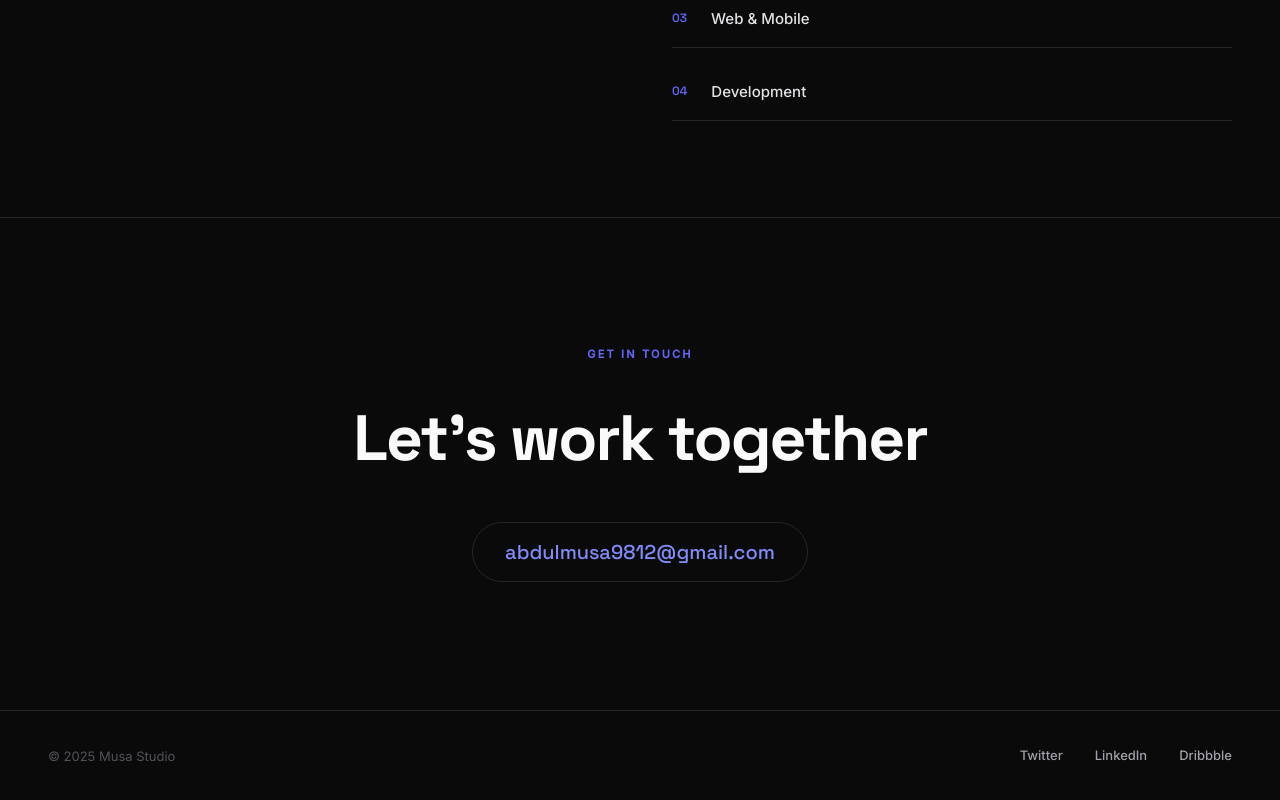
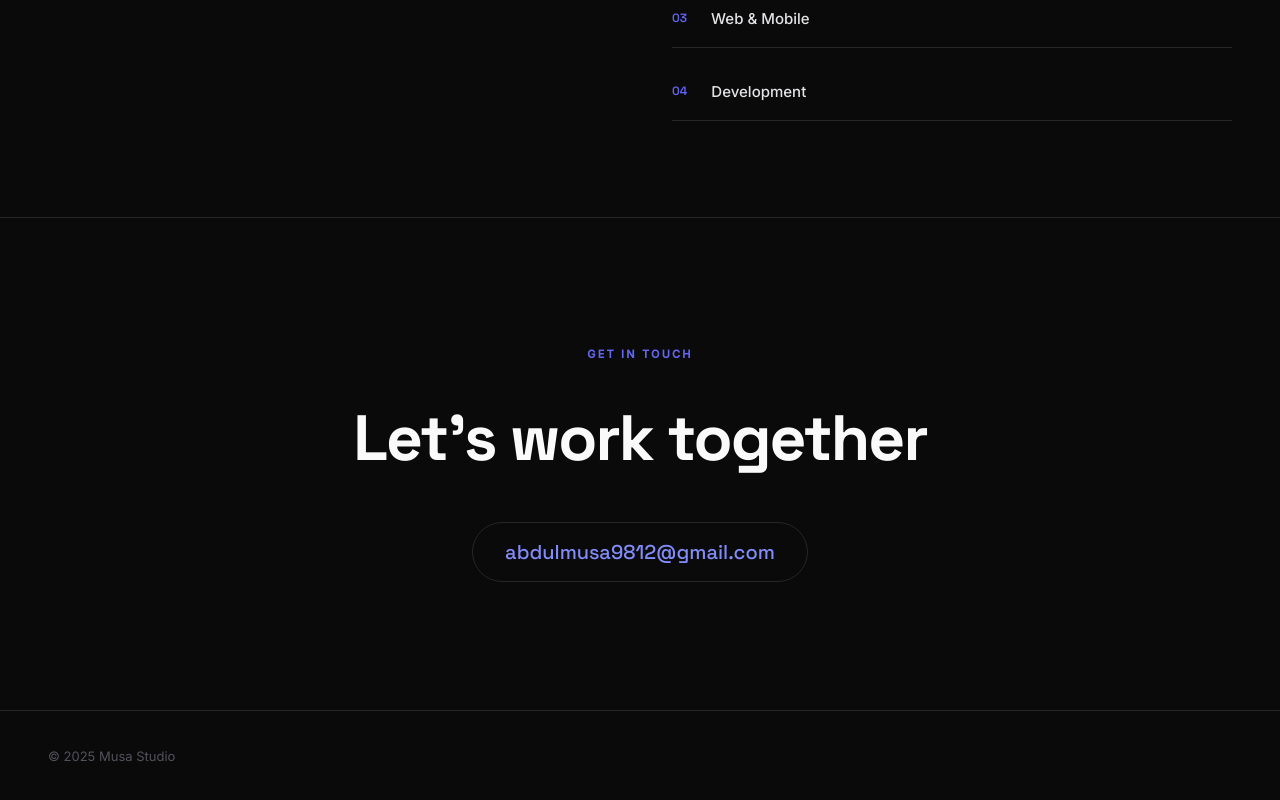
Before and after one commit to MusaInc/musainc.github.io, a plain HTML site: page index.html in a window 1280 px wide. Shown: the part 5293-6093 px from the top of the page. Drawn offline with Linux system fonts and the light colour scheme.

Commit message:
Remove footer social links

```diff
--- a/index.html
+++ b/index.html
@@ -280,11 +280,7 @@
         <div class="footer-left">
             <span>© 2025 Musa Studio</span>
         </div>
-        <div class="footer-right">
-            <a href="#" class="footer-link">Twitter</a>
-            <a href="#" class="footer-link">LinkedIn</a>
-            <a href="#" class="footer-link">Dribbble</a>
-        </div>
+        <div class="footer-right"></div>
     </footer>
 
     <script src="main.js"></script>
```
